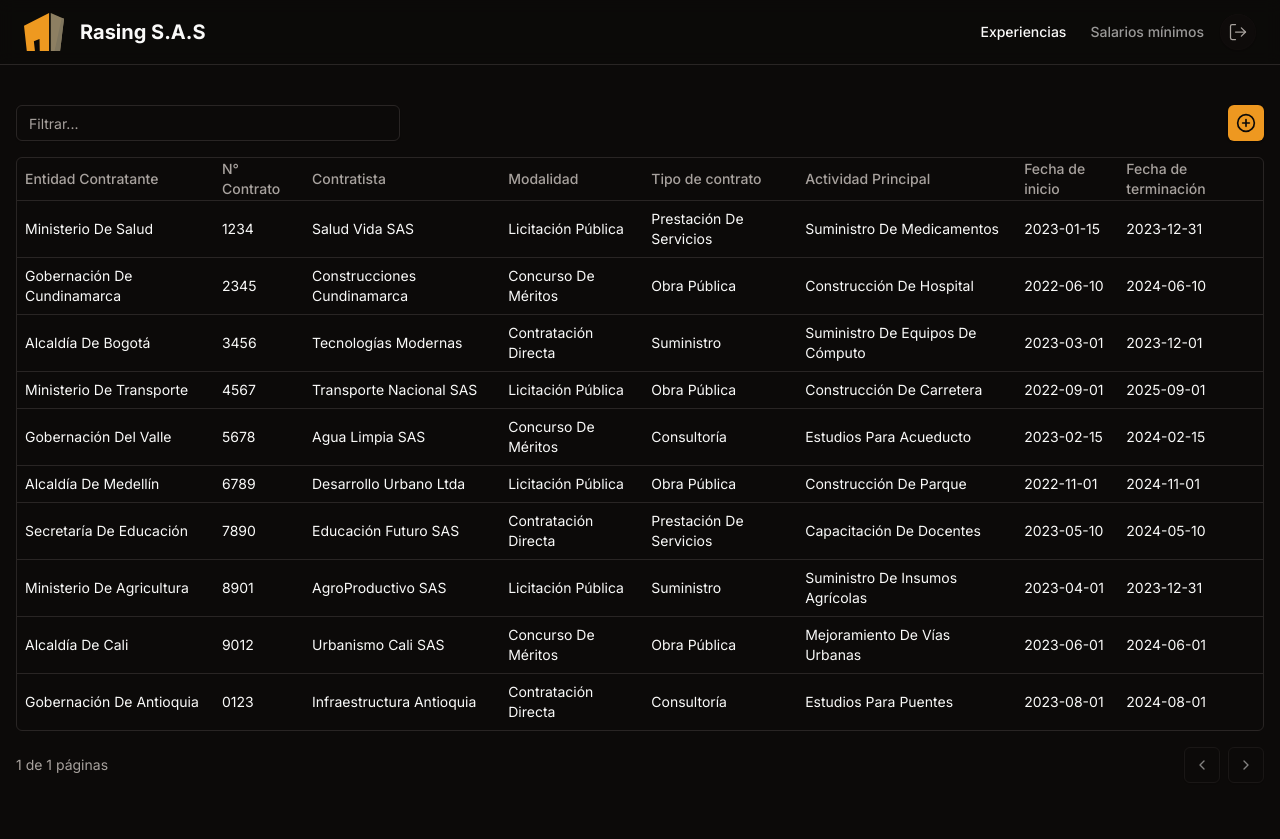
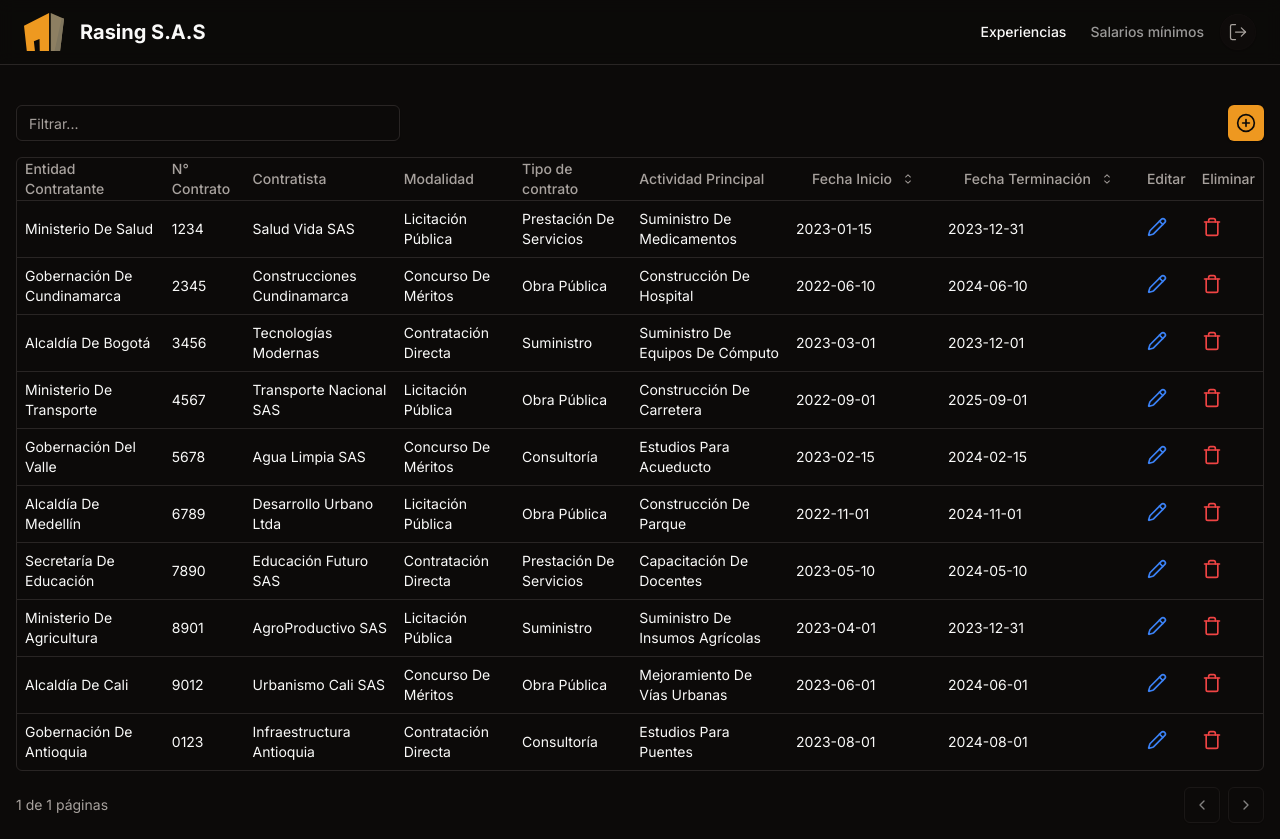
Before and after one commit to Jeison-R/rasing-app, a Next.js app in the folder client/: page /experiencias in a window 1280 px wide. Before the commit the page ends 800 px from the top, so only its background shows below. Built offline with nearby package versions, Linux system fonts and the light colour scheme.

Commit message:
Responsividad en la pagina de Salario y mejora en la tabla de Experiencia

```diff
--- a/client/src/components/experience-table/experience-table.tsx
+++ b/client/src/components/experience-table/experience-table.tsx
@@ -2,7 +2,8 @@
 
 import type { ColumnDef, ColumnFiltersState, SortingState, VisibilityState } from '@tanstack/react-table'
 
-// import { CaretSortIcon } from '@radix-ui/react-icons'
+import { CaretSortIcon } from '@radix-ui/react-icons'
+import { Trash, Pencil } from 'lucide-react'
 import { flexRender, getCoreRowModel, getFilteredRowModel, getPaginationRowModel, getSortedRowModel, useReactTable } from '@tanstack/react-table'
 import { useState, type ChangeEvent } from 'react'
 import { ChevronLeft, ChevronRight, CirclePlus } from 'lucide-react'
@@ -172,32 +173,80 @@ export const columns: ColumnDef<Payment>[] = [
   },
   {
     accessorKey: 'FechaInicio',
-    header: 'Fecha de inicio',
-    cell: ({ row }) => <div className="capitalize">{row.getValue('FechaInicio')}</div>
+    header: ({ column }) => {
+      return (
+        <Button
+          variant="ghost"
+          onClick={() => {
+            column.toggleSorting(column.getIsSorted() === 'asc')
+          }}
+        >
+          Fecha Inicio
+          <CaretSortIcon className="ml-2 h-4 w-4" />
+        </Button>
+      )
+    },
+    cell: ({ row }) => <div className="lowercase">{row.getValue('FechaInicio')}</div>
   },
   {
     accessorKey: 'FechaTerminacion',
-    header: 'Fecha de terminación',
-    cell: ({ row }) => <div className="capitalize">{row.getValue('FechaTerminacion')}</div>
+    header: ({ column }) => {
+      return (
+        <Button
+          variant="ghost"
+          onClick={() => {
+            column.toggleSorting(column.getIsSorted() === 'asc')
+          }}
+        >
+          Fecha Terminación
+          <CaretSortIcon className="ml-2 h-4 w-4" />
+        </Button>
+      )
+    },
+    cell: ({ row }) => <div className="lowercase">{row.getValue('FechaTerminacion')}</div>
+  },
+  {
+    accessorKey: 'edit',
+    header: 'Editar',
+    cell: ({ row }) => (
+      <button
+        className="text-blue-500 hover:underline"
+        type="button"
+        onClick={() => {
+          handleEdit(row.original)
+        }}
+      >
+        <Pencil className="h-5 w-5" />
+      </button>
+    )
+  },
+  // Columna para Eliminar
+  {
+    accessorKey: 'delete',
+    header: 'Eliminar',
+    cell: ({ row }) => (
+      <button
+        className="text-red-500 hover:underline"
+        type="button"
+        onClick={() => {
+          handleDelete(row.original)
+        }}
+      >
+        <Trash className="h-5 w-5" />
+      </button>
+    )
   }
-  // {
-  //   accessorKey: 'email',
-  //   header: ({ column }) => {
-  //     return (
-  //       <Button
-  //         variant="ghost"
-  //         onClick={() => {
-  //           column.toggleSorting(column.getIsSorted() === 'asc')
-  //         }}
-  //       >
-  //         Email
-  //         <CaretSortIcon className="ml-2 h-4 w-4" />
-  //       </Button>
-  //     )
-  //   },
-  //   cell: ({ row }) => <div className="lowercase">{row.getValue('email')}</div>
-  // },
 ]
+
+const handleEdit = (rowData: Payment) => {
+  // Lógica para editar el registro
+  console.log('Editar:', rowData)
+}
+
+const handleDelete = (rowData: Payment) => {
+  // Lógica para eliminar el registro
+  console.log('Eliminar:', rowData)
+}
 
 export function CustomTable() {
   const [sorting, setSorting] = useState<SortingState>([])
--- a/client/src/components/salarios-table/salarios.tsx
+++ b/client/src/components/salarios-table/salarios.tsx
@@ -333,8 +333,9 @@ export function CustomTable() {
           </Button>
         </CustomTooltip>
       </div>
-      <div className="flex items-start">
-        <div className="w-96 rounded-md border">
+      <div className="flex flex-col items-start space-y-6 lg:flex-row lg:space-x-6 lg:space-y-0">
+        <div className="w-full lg:w-96">
+          <div className="rounded-md border">
             <Table>
               <TableHeader>
                 {table.getHeaderGroups().map((headerGroup) => (
@@ -364,12 +365,7 @@ export function CustomTable() {
               </TableBody>
             </Table>
           </div>
-        <div className="flex w-96 flex-col items-center justify-center">
-          <h4>Salario Actual</h4>
-          {new Intl.NumberFormat('es-CO', { style: 'currency', currency: 'COP' }).format(ultimoSalario.valor)} (Año {ultimoSalario.año})
-        </div>
-      </div>
-      <div className="flex w-96 items-center justify-end space-x-2 py-4">
+          <div className="flex items-center justify-end space-x-2 py-4">
             <div className="flex-1 text-sm text-muted-foreground">
               {currentPage + 1} de {table.getPageCount()} páginas
             </div>
@@ -402,6 +398,14 @@ export function CustomTable() {
               </CustomTooltip>
             </div>
           </div>
+        </div>
+        <div className="flex w-full justify-center lg:w-96">
+          <div className="text-center">
+            <h4>Salario Actual</h4>
+            {new Intl.NumberFormat('es-CO', { style: 'currency', currency: 'COP' }).format(ultimoSalario.valor)} (Año {ultimoSalario.año})
+          </div>
+        </div>
+      </div>
 
       <AddSalaryModal isOpen={isModalOpen} onClose={handleCloseModal} />
     </>
```
Also changed, not shown: client/src/assets/icons/trash.tsx (added). Lines whose indentation alone changed are shown as unchanged.
